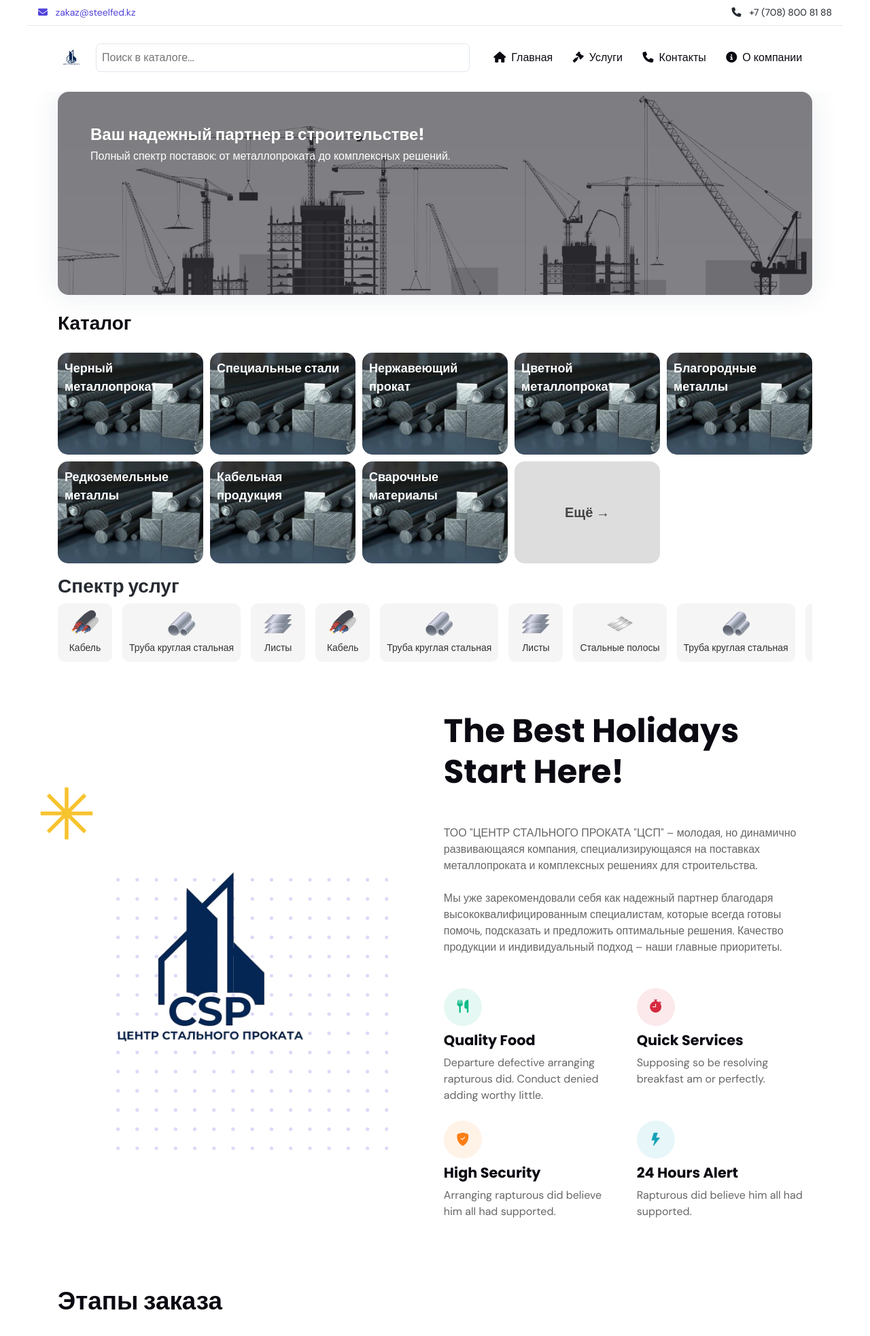
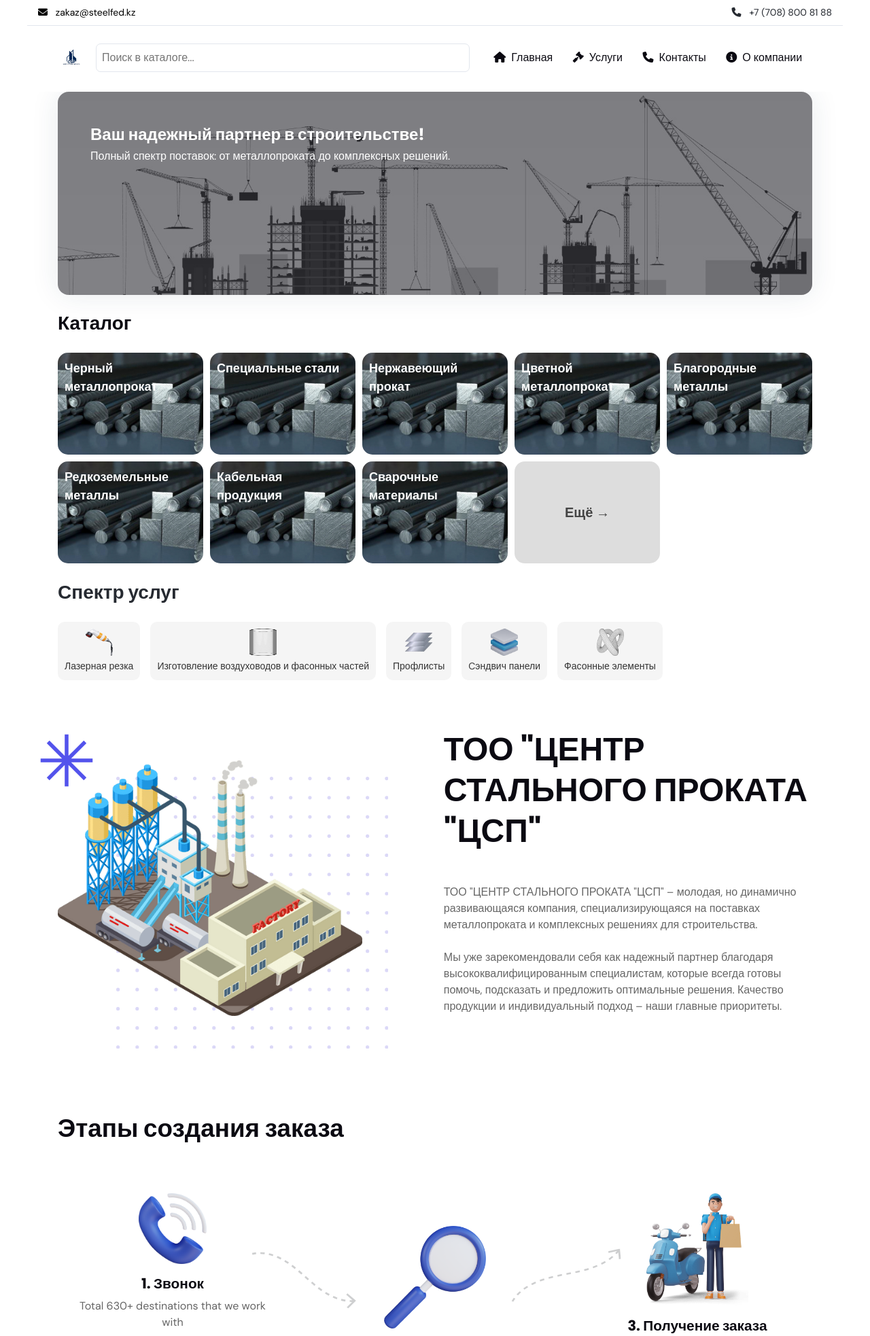
Before and after one commit to tab1k/c-sp.kz, a Django app: page / in a window 1280 px wide. Shown: the top 1966 px of the page at 68% size. Run offline with Django 5.2, Linux system fonts and the light colour scheme; data comes from the database, SQL or seed files in the repository; some libraries are stand-ins or nearby versions.

Commit message:
added info

```diff
--- a/src/templates/base.html
+++ b/src/templates/base.html
@@ -41,7 +41,7 @@
     <header class="navbar-light header-sticky">
       <div class="header-top container">
         <span style="color: #262a31;">
-          <a href="mailto:zakaz@steelfed.kz">
+          <a style="color: black;" href="mailto:zakaz@steelfed.kz">
             <i class="fa-solid fa-envelope me-2"></i> zakaz@steelfed.kz
           </a>
         </span>
--- a/src/templates/website/index.html
+++ b/src/templates/website/index.html
@@ -172,53 +172,34 @@
     <!-- БЛОК Дополнительно -->
 
     <div class="container mb-3 mt-3">
-      <h4 class="about-company-bottom__title" style="color: #262a31;">Спектр услуг</h4>
+      <h4 class="about-company-bottom__title mb-4 mt-4" style="color: #262a31;">Спектр услуг</h4>
       <div class="categories">
         <div class="category">
-          <img src="{% static 'images/tech/kabel.png' %}" alt="Доставка" />
-          <span>Кабель</span>
+          <img src="{% static 'images/tech/lazerr.webp' %}" alt="Доставка" />
+          <span>Лазерная резка</span>
         </div>
 
         <div class="category">
-          <img src="{% static 'images/tech/truba.webp' %}" alt="Бургеры" />
-          <span>Труба круглая стальная</span>
+          <img src="{% static 'images/tech/vozduh2.webp' %}" alt="Бургеры" />
+          <span>Изготовление воздуховодов и фасонных частей</span>
         </div>
 
         <div class="category">
           <img src="{% static 'images/tech/listy.webp' %}" alt="Пицца" />
-          <span>Листы</span>
+          <span>Профлисты</span>
         </div>
 
         <div class="category">
-          <img src="{% static 'images/tech/kabel.png' %}" alt="Доставка" />
-          <span>Кабель</span>
-        </div>
-        <div class="category">
-          <img src="{% static 'images/tech/truba.webp' %}" alt="Бургеры" />
-          <span>Труба круглая стальная</span>
-        </div>
-        <div class="category">
-          <img src="{% static 'images/tech/listy.webp' %}" alt="Пицца" />
-          <span>Листы</span>
-        </div>
-        <div class="category">
-          <img src="{% static 'images/tech/polosy.webp' %}" alt="Суши" />
-          <span>Стальные полосы</span>
-        </div>
-        <div class="category">
-          <img src="{% static 'images/tech/truba.webp' %}" alt="Бургеры" />
-          <span>Труба круглая стальная</span>
+          <img src="{% static 'images/tech/list.webp' %}" alt="Доставка" />
+          <span>Cэндвич панели</span>
         </div>
 
         <div class="category">
-          <img src="{% static 'images/tech/listy.webp' %}" alt="Пицца" />
-          <span>Листы</span>
+          <img src="{% static 'images/tech/fason.webp' %}" alt="Бургеры" />
+          <span>Фасонные элементы</span>
         </div>
 
-        <div class="category">
-          <img src="{% static 'images/tech/truba.webp' %}" alt="Бургеры" />
-          <span>Труба круглая стальная</span>
-        </div>
+
       </div>
     </div>
 
@@ -518,7 +499,7 @@
             </figure>
 
             <!-- Image -->
-            <img src="{% static 'images/logo.png' %}" class="rounded-3 position-relative" alt="">
+            <img src="{% static 'images/zavod.webp' %}" class="rounded-3 position-relative" alt="">
 
 
           </div>
@@ -526,42 +507,20 @@
 
           <!-- Right side START -->
           <div class="col-lg-6">
-            <h2 class="mb-3 mb-lg-5">The Best Holidays Start Here!</h2>
+            <h2 class="mb-3 mb-lg-5">ТОО "ЦЕНТР СТАЛЬНОГО ПРОКАТА "ЦСП"</h2>
             <p class="mb-3 mb-lg-5">ТОО "ЦЕНТР СТАЛЬНОГО ПРОКАТА "ЦСП" – молодая, но динамично развивающаяся компания, специализирующаяся на поставках металлопроката и комплексных решениях для строительства. <br><br> Мы уже зарекомендовали себя как надежный партнер благодаря высококвалифицированным специалистам, которые всегда готовы помочь, подсказать и предложить оптимальные решения. Качество продукции и индивидуальный подход – наши главные приоритеты.</p>
 
-            <!-- Features START -->
-            <div class="row g-4">
-              <!-- Item -->
-              <div class="col-sm-6">
-                <div class="icon-lg bg-success bg-opacity-10 text-success rounded-circle"><i class="fa-solid fa-utensils"></i></div>
-                <h5 class="mt-2">Quality Food</h5>
-                <p class="mb-0">Departure defective arranging rapturous did. Conduct denied adding worthy little.</p>
-              </div>
-              <!-- Item -->
-              <div class="col-sm-6">
-                <div class="icon-lg bg-danger bg-opacity-10 text-danger rounded-circle"><i class="bi bi-stopwatch-fill"></i></div>
-                <h5 class="mt-2">Quick Services</h5>
-                <p class="mb-0">Supposing so be resolving breakfast am or perfectly. </p>
-              </div>
-              <!-- Item -->
-              <div class="col-sm-6">
-                <div class="icon-lg bg-orange bg-opacity-10 text-orange rounded-circle"><i class="bi bi-shield-fill-check"></i></div>
-                <h5 class="mt-2">High Security</h5>
-                <p class="mb-0">Arranging rapturous did believe him all had supported. </p>
-              </div>
-              <!-- Item -->
-              <div class="col-sm-6">
-                <div class="icon-lg bg-info bg-opacity-10 text-info rounded-circle"><i class="bi bi-lightning-fill"></i></div>
-                <h5 class="mt-2">24 Hours Alert</h5>
-                <p class="mb-0">Rapturous did believe him all had supported.</p>
-              </div>
-            </div>
-            <!-- Features END -->
 
           </div>
           <!-- Right side END -->
         </div>
       </div>
+
+      <style>
+        .fill-warning {
+            fill: #5353ec !important;
+        }
+      </style>
     </section>
 
 
@@ -570,8 +529,8 @@
 
     <section class="pt-0 mt-5 mb-5">
       <div class="container">
-        <h3 class="mb-4">Этапы заказа </h3>
-        <div class="row g-4 g-lg-5 justify-content-center">
+        <h3 class="mb-4">Этапы создания заказа </h3>
+        <div class="row g-4 g-lg-5 justify-content-center mt-4">
           <!-- Step item -->
           <div class="col-sm-6 col-md-4 text-center position-relative">
             <!-- SVG decoration -->
@@ -583,9 +542,9 @@
 
             <div class="px-4">
               <!-- Image -->
-              <img src="{% static 'images/logo.png' %}" class="w-150px mb-3" alt="">
+              <img src="{% static 'images/phone.webp' %}" class="w-100px mb-3" alt="">
               <!-- Title -->
-              <h5>Search Choice</h5>
+              <h5>1. Звонок</h5>
               <p class="mb-0">Total 630+ destinations that we work with</p>
             </div>
           </div>
@@ -601,10 +560,10 @@
 
             <div class="px-4">
               <!-- Image -->
-              <img src="{% static 'images/logo.png' %}" class="w-150px mb-3" alt="">
+              <img src="{% static 'images/searchh.webp' %}" class="w-150px mb-3" alt="">
 
               <!-- Title -->
-              <h5>Select Destination</h5>
+              <h5>2. Подбор</h5>
               <p class="mb-0">Insipidity the sufficient discretion imprudence</p>
             </div>
           </div>
@@ -613,10 +572,10 @@
           <div class="col-sm-6 col-md-4 text-center">
             <div class="px-4">
               <!-- Image -->
-              <img src="{% static 'images/logo.png' %}" class="w-150px mb-3" alt="">
+              <img src="{% static 'images/deliv.webp' %}" class="w-150px mb-3" alt="">
 
               <!-- Title -->
-              <h5>Easy to Book</h5>
+              <h5>3. Получение заказа</h5>
               <p class="mb-0">With an easy and fast ticket purchase process</p>
             </div>
           </div>
```
Also changed, not shown: src/templates/website/services.html (+5 -5 lines), src/static/images/about.jpg (added), src/static/images/deliv.webp (added), src/static/images/phone.webp (added), src/static/images/searchh.webp (added), src/static/images/tech/fason.webp (added), src/static/images/tech/lazer.jpg (added), src/static/images/tech/lazerr.webp (added), src/static/images/tech/list.webp (added), src/static/images/tech/vozduh.webp (added), src/static/images/tech/vozduh2.webp (added), src/static/images/zavod.webp (added).
